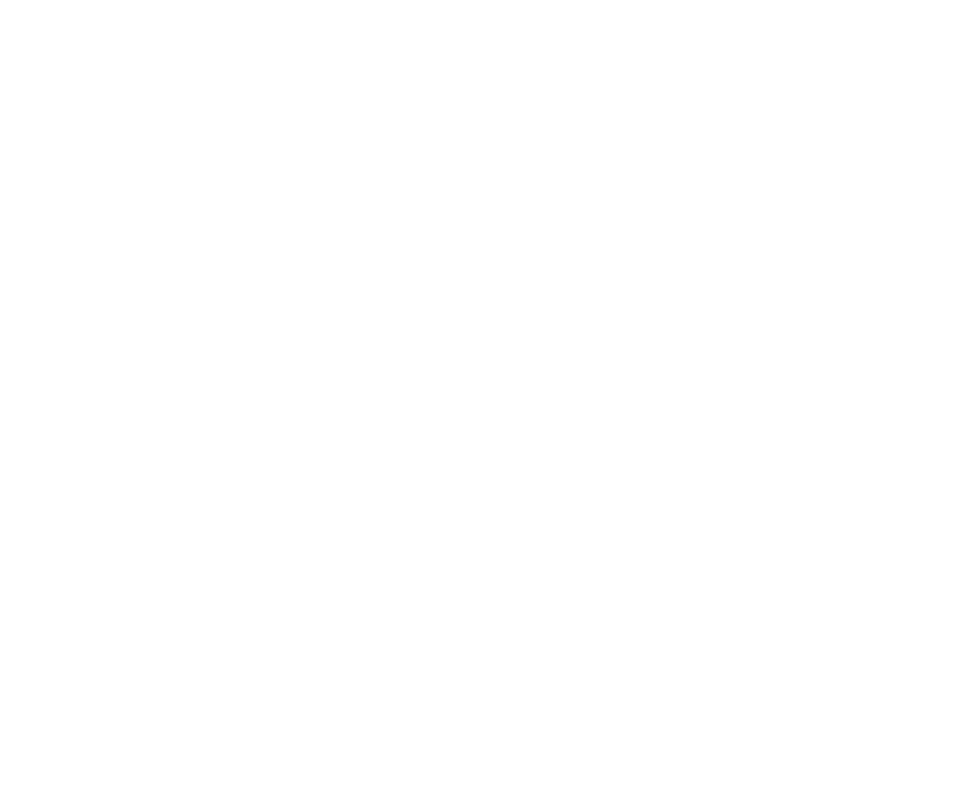
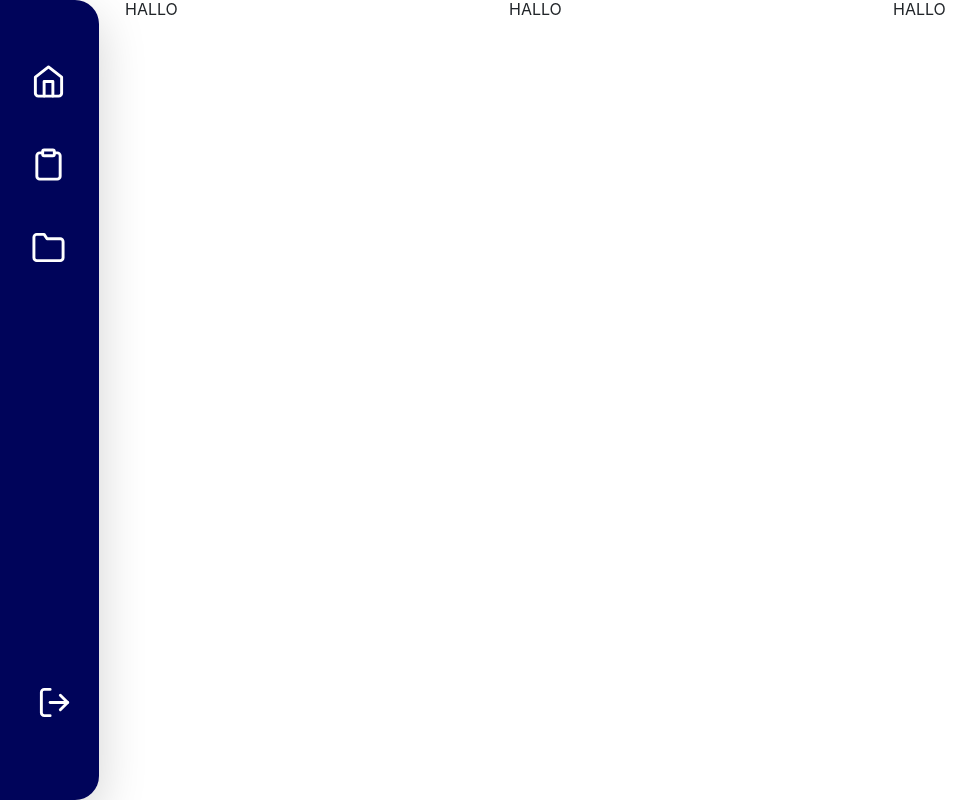
Before and after one commit to ijlalWindhi/MonitoringApp-GeekGarden, a React (Create React App) app in the folder frontend/: page /employee in a window 1280 px wide. Shown: the whole page, without its empty margins (3-979 px from the left). Built offline with nearby package versions, Linux system fonts and the light colour scheme.

Commit message:
add logout

```diff
--- a/frontend/package.json
+++ b/frontend/package.json
@@ -15,7 +15,7 @@
     "react-bootstrap": "^2.1.2",
     "react-bootstrap-validation": "^0.1.11",
     "react-dom": "^17.0.2",
-    "react-feather": "^2.0.9",
+    "react-feather": "^2.0.10",
     "react-hook-form": "^7.31.3",
     "react-icons": "^4.3.1",
     "react-router-dom": "^5.2.0",
--- a/frontend/src/components/Routes/Routing.js
+++ b/frontend/src/components/Routes/Routing.js
@@ -2,10 +2,12 @@ import React from 'react';
 import {Switch, Route} from 'react-router-dom';
 
 import Login from '../../pages/Login/Login';
+import DashboardEmployee from '../../pages/Dashboard/Employee/Dashboard'
 
 const Routing = () => (
     <Switch>
         <Route path="/login" component={Login} />
+        <Route path="/employee" component={DashboardEmployee} />
     </Switch>
 )
 
--- /dev/null
+++ b/frontend/src/components/fragment/Sidebar/Sidebar.jsx
@@ -0,0 +1,36 @@
+import React from 'react'
+import {NavLink} from 'react-router-dom'
+import {Home, Clipboard, Folder, LogOut} from 'react-feather'
+import Logout from './fragment/LogoutHandler'
+
+export default function Sidebar() {
+  return (
+    <div className="fixed md:h-screen shadow-lg w-[8%] rounded-r-3xl bg-primary-200">
+        <section className="md:col-span-1">
+            <div>
+                <ul className='mx-auto'>
+                    <li className='mt-10'>
+                        <NavLink to="/employee" activeClassName="active" className="flex items-center p-4 text-base font-normal">
+                            <Home width={35} height={35} className="text-white mx-auto text-xl" />
+                        </NavLink>
+                    </li>
+                    <li>
+                        <NavLink to="/employee" activeClassName="active" className="flex items-center p-4 text-base font-normal">
+                            <Clipboard width={35} height={35} className="text-white mx-auto text-xl" />
+                        </NavLink>
+                    </li>
+                    <li>
+                        <NavLink to="/employee" activeClassName="active" className="flex items-center p-4 text-base font-normal">
+                            <Folder width={35} height={35} className="text-white mx-auto text-xl" />
+                        </NavLink>
+                    </li>
+
+                </ul>
+                <button className='absolute bottom-20 ml-10' onClick={Logout}>
+                    <LogOut width={35} height={35} className='text-white mx-auto text-xl'/>
+                </button>
+            </div>
+        </section>
+    </div>
+  )
+}
--- /dev/null
+++ b/frontend/src/components/fragment/Sidebar/fragment/LogoutHandler.js
@@ -0,0 +1,12 @@
+export default function LogoutHandler() {
+    if(window.confirm("Are you sure to logout?")) {
+        window.location = '/login'
+        localStorage.removeItem("id");
+        localStorage.removeItem("name");
+        localStorage.removeItem("username");
+        localStorage.removeItem("email");
+        localStorage.removeItem("role");
+        localStorage.removeItem("position");
+        localStorage.removeItem("image");
+    }
+}
--- /dev/null
+++ b/frontend/src/pages/Dashboard/Employee/Dashboard.jsx
@@ -0,0 +1,13 @@
+import React from 'react'
+import Sidebar from '../../../components/fragment/Sidebar/Sidebar'
+
+export default function Dashboard() {
+  return (
+      <div className='grid grid-cols-10'>
+            <div className='col-span-1'><Sidebar /></div>
+            <div className='col-span-3'><h1>HALLO</h1></div>
+            <div className='col-span-3'><h1>HALLO</h1></div>
+            <div className='col-span-3'><h1>HALLO</h1></div>
+      </div>
+  )
+}
--- a/frontend/src/pages/Login/fragment/LoginHandler.js
+++ b/frontend/src/pages/Login/fragment/LoginHandler.js
@@ -6,14 +6,28 @@ export default async function LoginHandler(values) {
   try{
     await axios.post(LOGIN_URL, values)
     .then(res => {
+      // reload page
       window.location.reload()
+
+      // save data to local storage
+      localStorage.setItem('id', res.data.data.id)
+      localStorage.setItem('name', res.data.data.name)
+      localStorage.setItem('username', res.data.data.username)
+      localStorage.setItem('email', res.data.data.email)
+      localStorage.setItem('role', res.data.data.role)
+      localStorage.setItem('position', res.data.data.position)
+      localStorage.setItem('image', res.data.data.image)
+
+      // check falid username and password
       if(res.data.logged === true){
+        // check role
+        alert('Login Success')
         if(res.data.data.role === 'hrd'){
           window.location.href = '/hrd'
         } else if(res.data.data.role === 'manajer'){
           window.location.href = '/manager'
         } else if(res.data.data.role === 'karyawan'){
-          window.location.href = '/karyawan'
+          window.location.href = '/employee'
         }
       } else {
         if(res.data.message === "Invalid Password"){
--- a/frontend/tailwind.config.js
+++ b/frontend/tailwind.config.js
@@ -8,6 +8,7 @@ module.exports = {
       colors: {
         primary: {
           100: "#F0FEFF",
+          200: '#00045A'
         },
         input: {
           100: '#4F4F4F',
```
Also changed, not shown: 1 other file (tests, documents, lock files or other folders).
